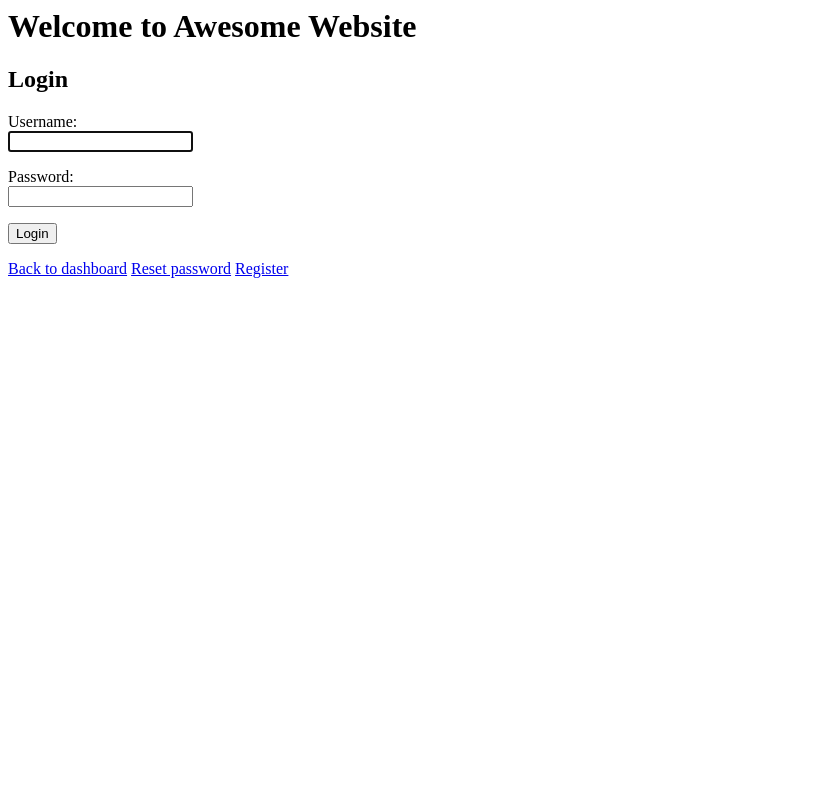
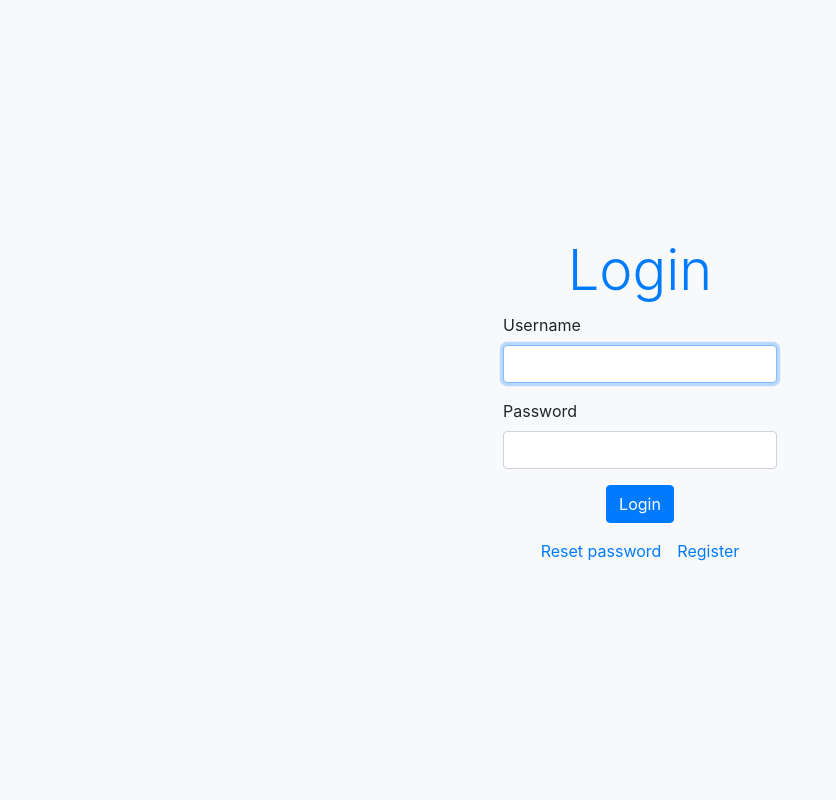
Before and after one commit to boyan13/NBU_CITB679_Calendar, a Django app: page /accounts/login/ in a window 1280 px wide. Shown: the whole page, without its empty margins (0-836 px from the left). Run offline with Django 3.2, Linux system fonts and the light colour scheme.

Commit message:
sample design

```diff
--- a/Calendar/users/templates/base.html
+++ b/Calendar/users/templates/base.html
@@ -1,16 +1,15 @@
 <!-- users/templates/base.html -->
+<html>
+<head>
 
-<style>
-    label, input {
-        display: block;
-    }
-    span.helptext {
-        display: none;
-    }
-</style>
+    <link rel="stylesheet" href="https://cdn.jsdelivr.net/npm/bootstrap@4.6.0/dist/css/bootstrap.min.css" integrity="sha384-B0vP5xmATw1+K9KRQjQERJvTumQW0nPEzvF6L/Z6nronJ3oUOFUFpCjEUQouq2+l" crossorigin="anonymous">
 
+<head>
+<body class="bg-light">
+    {% block content %}
+    {% endblock %}
 
-<h1>Welcome to Awesome Website</h1>
-
-{% block content %}
-{% endblock %}
+    <script src="https://code.jquery.com/jquery-3.5.1.slim.min.js" integrity="sha384-DfXdz2htPH0lsSSs5nCTpuj/zy4C+OGpamoFVy38MVBnE+IbbVYUew+OrCXaRkfj" crossorigin="anonymous"></script>
+    <script src="https://cdn.jsdelivr.net/npm/bootstrap@4.6.0/dist/js/bootstrap.bundle.min.js" integrity="sha384-Piv4xVNRyMGpqkS2by6br4gNJ7DXjqk09RmUpJ8jgGtD7zP9yug3goQfGII0yAns" crossorigin="anonymous"></script>
+</body>
+</html>
--- a/Calendar/users/templates/registration/login.html
+++ b/Calendar/users/templates/registration/login.html
@@ -3,15 +3,27 @@
 {% extends 'base.html' %}
 
 {% block content %}
-<h2>Login</h2>
 
-<form method="post">
-    {% csrf_token %}
-    {{ form.as_p }}
-    <input type="submit" value="Login">
-</form>
+<div class="container d-flex flex-column h-100 justify-content-center align-items-center">
+    <h2 class="text-primary display-4">Login</h2>
 
-<a href="{% url 'dashboard' %}">Back to dashboard</a>
-<a href="{% url 'password_reset' %}">Reset password</a>
-<a href="{% url 'register' %}">Register</a>
+    <form method="post" class="w-100 d-flex flex-column align-items-center">
+        {% csrf_token %}
+        <div class="form-group">
+            <label for="{{form.username.id_for_label}}">{{form.username.label}}</label>
+            <input type="text" maxlength="150" autofocus name="username" class="form-control" id="{{form.username.id_for_label}}">
+        </div>
+        <div class="form-group">
+            <label for="{{form.password.id_for_label}}">{{form.password.label}}</label>
+            <input type="password" name="password" class="form-control" id="{{form.password.id_for_label}}">
+        </div>
+        <input type="submit" class="btn btn-primary" value="Login">
+    </form>
+
+    <div class="d-flex justify-content-center w-100">
+        <a href="{% url 'password_reset' %}" class="mr-3">Reset password</a>
+        <a href="{% url 'register' %}">Register</a>
+    </div>
+</div>
+
 {% endblock %}
--- a/Calendar/users/urls.py
+++ b/Calendar/users/urls.py
@@ -17,6 +17,6 @@ from .views import dashboard, register
 
 urlpatterns = [
     path('accounts/', include('django.contrib.auth.urls')),
-    path('dashboard/', dashboard, name='dashboard'),
+    path('', dashboard, name='dashboard'),
     path('register/', register, name='register'),
 ]
```
Also changed, not shown: Calendar/users/templates/registration/password_reset_form.html (+12 -8 lines), Calendar/users/templates/users/register.html (+25 -7 lines), Calendar/users/views.py (+10 -3 lines).
